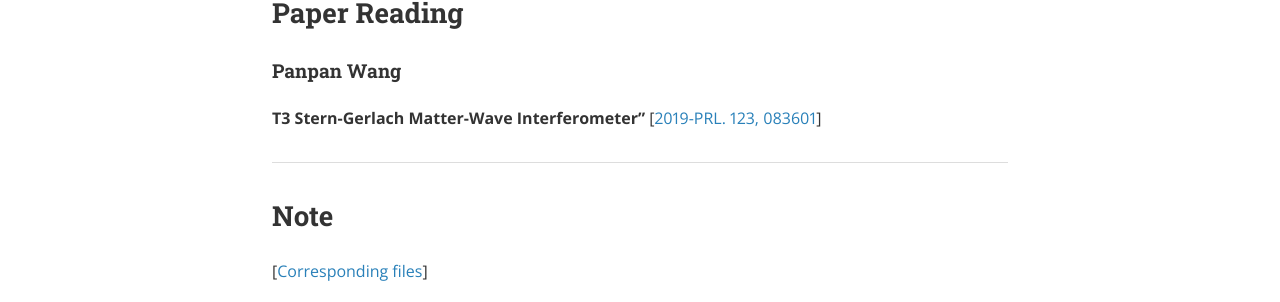
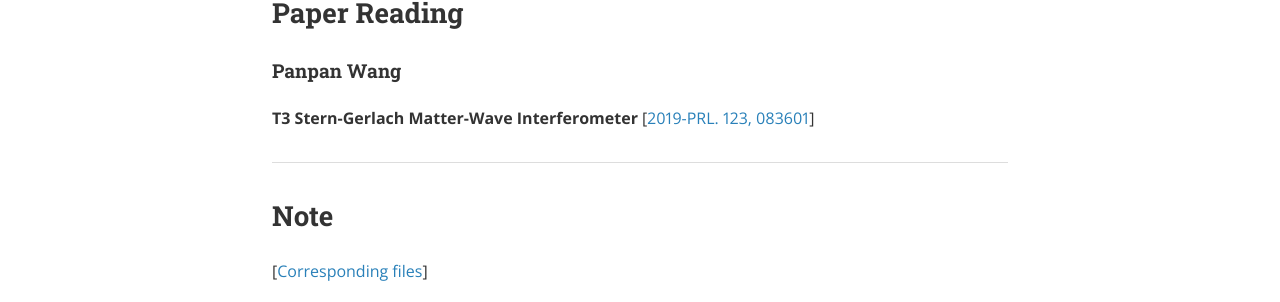
Before and after one commit to gravity-group/gravity-group.github.io, a Jekyll site: the page built from _posts/2019-09-21-group-meeting.md, in a window 1280 px wide. Shown: the part 534-836 px from the top of the page. Built offline with Jekyll 4.4.1, drawn with Linux system fonts in a browser that asks for light colours; nearby versions of some CDN libraries.

```diff
--- a/_posts/2019-09-21-group-meeting.md
+++ b/_posts/2019-09-21-group-meeting.md
@@ -16,7 +16,7 @@ Yujie Tan, Chenggang Qin, Xiaoyu Lu, Yajie Wang, Panpan Wang, Miaomiao Zhao, Yua
 
 #### Panpan Wang
 
-**T3 Stern-Gerlach Matter-Wave Interferometer”**
+**T3 Stern-Gerlach Matter-Wave Interferometer**
 [[2019-PRL. 123, 083601](https://journals.aps.org/prl/abstract/10.1103/PhysRevLett.123.083601)]
 
 ---
```
